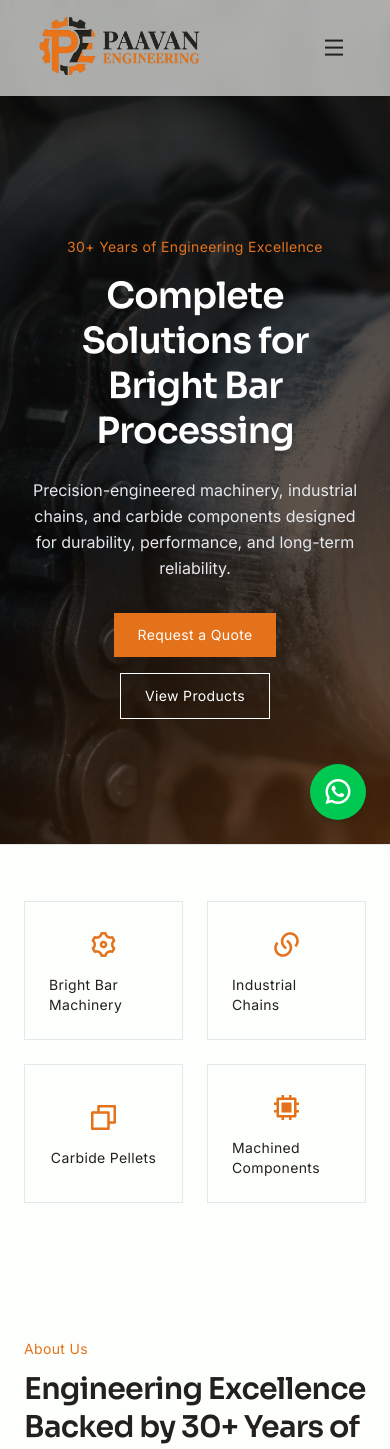
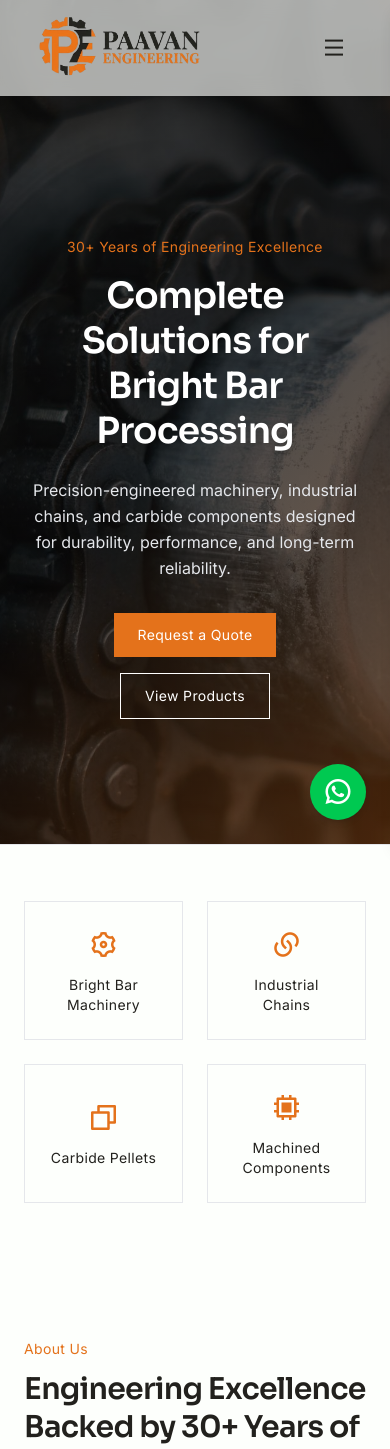
Before and after one commit to Dhairya-Dave-0204/Paavan-Engineering, a React (Vite) app: page / in a window 390 px wide. Shown: the top 1449 px of the page. Built offline with nearby package versions, Linux system fonts and the light colour scheme.

Commit message:
make the text center aligned

```diff
--- a/src/components/Home/Capabilities.jsx
+++ b/src/components/Home/Capabilities.jsx
@@ -19,7 +19,7 @@ export default function Capabilities() {
   ];
 
   return (
-    <section className="border-t border-gray-200 py-14 lg:py-24 bg-background">
+    <section className="text-center border-t border-gray-200 py-14 lg:py-24 bg-background">
       <div className="px-6 mx-auto max-w-7xl lg:px-10">
         <div className="grid grid-cols-2 gap-6 md:grid-cols-4">
           {capabilities.map((item, index) => (
```
